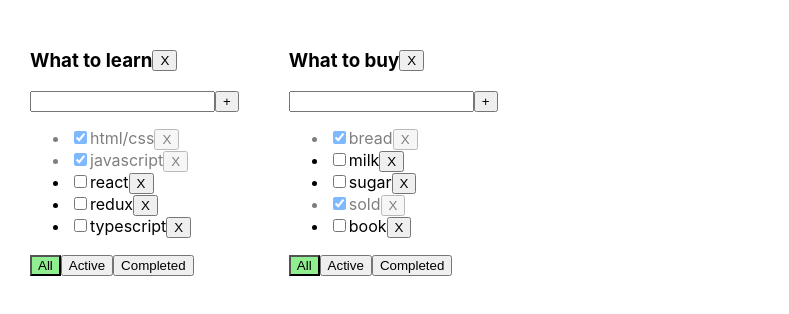
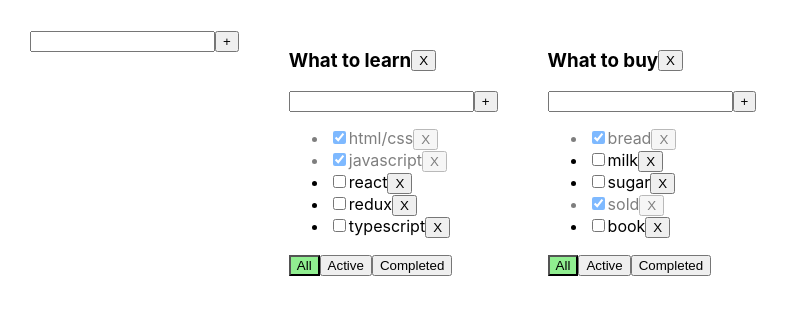
Before and after one commit to aidar2218/todolist-ts, a React (Create React App) app: page / in a window 1280 px wide. Shown: the top 314 px of the page, without its empty margins (0-789 px from the left). Built offline with nearby package versions, Linux system fonts and the light colour scheme.

Commit message:
Commit 2.6.1. Added universal components AddItemForm.tsx and EditableSpan.tsx

```diff
--- /dev/null
+++ b/src/AddItemForm/AddItemForm.tsx
@@ -0,0 +1,43 @@
+import React, {ChangeEvent, KeyboardEvent, useState} from 'react';
+import {Button} from "../Button/Button";
+
+type AddItemFormPropsType = {
+    addItem: (title: string) => void
+}
+
+export const AddItemForm = ({addItem}: AddItemFormPropsType) => {
+
+    const [title, setTitle] = useState<string>("");
+    const [error, setError] = useState<string | null>(null);
+
+    const addItemHandler = () => {
+        if (title.trim() !== "") {
+            addItem(title.trim());
+            setTitle("");
+        } else {
+            setError("Title is required");
+        }
+    }
+
+    const changeItemHandler = (event: ChangeEvent<HTMLInputElement>) => {
+        setTitle(event.currentTarget.value);
+    }
+
+    const addItemOnKeyUpHandler = (event: KeyboardEvent<HTMLInputElement>) => {
+        setError(null);
+        if (event.key === "Enter") {
+            addItemHandler();
+        }
+    }
+
+    return (
+        <div>
+            <input value={title}
+                   className={error ? "error" : ""}
+                   onChange={changeItemHandler}
+                   onKeyUp={addItemOnKeyUpHandler}/>
+            <Button title={"+"} onClick={addItemHandler}/>
+            {error && <div className={"error-message"}>{error}</div>}
+        </div>
+    );
+};
--- a/src/App.tsx
+++ b/src/App.tsx
@@ -2,6 +2,7 @@ import React, {useState} from 'react';
 import './App.css';
 import {TodoList} from "./TodoList/TodoList";
 import {v1} from "uuid";
+import {AddItemForm} from "./AddItemForm/AddItemForm";
 
 export type TaskType = {
     id: string
@@ -15,7 +16,7 @@ export type TasksStateType = {
 
 export type FilterValuesType = "all" | "active" | "completed"
 
-type TodoListType = {
+type TodolistType = {
     id: string
     title: string
     filter: FilterValuesType
@@ -26,7 +27,7 @@ const App = () => {
     let todolistID1 = v1();
     let todolistID2 = v1();
 
-    const [todolist, setTodolist] = useState<TodoListType[]>([
+    const [todoLists, setTodoLists] = useState<TodolistType[]>([
         {
             id: todolistID1,
             title: "What to learn",
@@ -75,10 +76,10 @@ const App = () => {
     };
 
     const changeFilter = (filterValue: FilterValuesType, todolistID: string) => {
-        const newTodolists = todolist.map(tl => {
+        const newTodolist = todoLists.map(tl => {
             return tl.id === todolistID ? {...tl, filter: filterValue} : tl;
         });
-        setTodolist(newTodolists);
+        setTodoLists(newTodolist);
     };
 
     const changeTaskStatus = (taskId: string, taskStatus: boolean, todolistID: string) => {
@@ -91,15 +92,45 @@ const App = () => {
     }
 
     const removeTodolist = (todolistID: string) => {
-        setTodolist(todolist.filter(tl => tl.id !== todolistID));
+        setTodoLists(todoLists.filter(tl => tl.id !== todolistID));
         delete tasks[todolistID];
         setTasks({...tasks});
+    }
+
+    const addTodolist = (title: string) => {
+        const todolistID = v1()
+        const newTodolist: TodolistType = {
+            id: todolistID,
+            title: title,
+            filter: "all"};
+        setTodoLists([newTodolist, ...todoLists]);
+        setTasks({[todolistID]: [], ...tasks});
+    }
+
+    const updateTaskTitle = (todolistID: string,
+                             taskID: string, newTitle: string) => {
+        const newTodolistTasks = {
+            ...tasks,
+            [todolistID]: tasks[todolistID].map(t => (t.id === taskID ? {
+                ...t,
+                title: newTitle
+            } : t)),
+        }
+        setTasks(newTodolistTasks);
+    }
+
+    const updateTodolistTitle = (todolistID: string, newTitle: string) => {
+        const newTodoLists = todoLists.map(tl => (tl.id === todolistID ? {
+            ...tl, title: newTitle
+        } : tl));
+        setTodoLists(newTodoLists)
     }
 
 
     return (
         <div className="App">
-            {todolist.map(tl => {
+            <AddItemForm addItem={addTodolist} />
+            {todoLists.map(tl => {
                 const allTodolistTasks = tasks[tl.id]
                 let tasksForTodoList = allTodolistTasks;
 
@@ -120,8 +151,10 @@ const App = () => {
                               changeFilter={changeFilter}
                               addTask={addTask}
                               changeTaskStatus={changeTaskStatus}
+                              updateTaskTitle={updateTaskTitle}
                               filter={tl.filter}
                               removeTodolist={removeTodolist}
+                              updateTodolistTitle={updateTodolistTitle}
                     />
                 )
             })}
--- /dev/null
+++ b/src/EditableSpan/EditableSpan.tsx
@@ -0,0 +1,39 @@
+import React, {ChangeEvent, useState} from 'react';
+
+type EditableSpanPropsType = {
+    value: string
+    onChange: (newTitle: string) => void
+}
+
+export const EditableSpan = ({value, onChange}: EditableSpanPropsType) => {
+
+    const [editMode, setEditMode] = useState(false);
+    const [title, setTitle] = useState(value);
+
+    const activateEditModeHandler = () => {
+        setEditMode(true);
+    }
+    const activateViewModeHandler = () => {
+        setEditMode(false);
+        onChange(title);
+    }
+
+    const changeTitleHandler = (e: ChangeEvent<HTMLInputElement>) => {
+        setTitle(e.currentTarget.value);
+    }
+
+
+    return (
+        <>
+            {editMode ? (
+                <input type="text"
+                       value={title}
+                       onChange={changeTitleHandler}
+                       onBlur={activateViewModeHandler}
+                       autoFocus/>
+            ) : (
+                <span onDoubleClick={activateEditModeHandler}>{value}</span>
+            )}
+        </>
+    )
+};
--- a/src/TodoList/TodoList.tsx
+++ b/src/TodoList/TodoList.tsx
@@ -1,6 +1,8 @@
-import React, {ChangeEvent, KeyboardEvent, useState} from 'react';
+import React from 'react';
 import {FilterValuesType, TaskType} from "../App";
 import {Button} from "../Button/Button";
+import {AddItemForm} from "../AddItemForm/AddItemForm";
+import {EditableSpan} from "../EditableSpan/EditableSpan";
 
 export type TodoListPropsType = {
     title: string
@@ -10,38 +12,18 @@ export type TodoListPropsType = {
     changeFilter: (filterValue: FilterValuesType, todolistID: string) => void
     addTask: (taskTitle: string, todolistID: string) => void
     changeTaskStatus: (taskId: string, taskStatus: boolean, todolistID: string) => void
+    updateTaskTitle: (todolistID: string, taskID: string, newTitle: string) => void
     filter: FilterValuesType
     removeTodolist: (todolistID: string) => void
+    updateTodolistTitle: (todolistID: string, newTitle: string) => void
 }
 
 export const TodoList = ({
                              title, todolistID, tasks, removeTask,
                              changeFilter, addTask,
-                             changeTaskStatus, filter, removeTodolist
+                             changeTaskStatus, updateTaskTitle, filter,
+                             removeTodolist, updateTodolistTitle
                          }: TodoListPropsType) => {
-
-    const [taskTitle, setTaskTitle] = useState<string>("");
-    const [error, setError] = useState<string | null>(null);
-
-    const onChangeTaskTitleHandler = (event: ChangeEvent<HTMLInputElement>) => {
-        setTaskTitle(event.currentTarget.value);
-    }
-
-    const addTaskHandler = () => {
-        if (taskTitle.trim() !== "") {
-            addTask(taskTitle.trim(), todolistID);
-            setTaskTitle("");
-        } else {
-            setError("Title is required");
-        }
-    }
-
-    const addTaskOnKeyUpHandler = (event: KeyboardEvent<HTMLInputElement>) => {
-        setError(null);
-        if (event.key === "Enter") {
-            addTaskHandler();
-        }
-    }
 
     const changeFilterTasksHandler = (filterValue: FilterValuesType) => {
         changeFilter(filterValue, todolistID);
@@ -59,21 +41,29 @@ export const TodoList = ({
         removeTodolist(todolistID);
     }
 
+    const addTaskCallback = (title: string) => {
+        addTask(title, todolistID);
+    }
+
+    const updateTaskTitleHandler = (taskID: string, newTitle: string) => {
+        updateTaskTitle(todolistID, taskID, newTitle);
+    }
+
+    const updateTodolistTitleHandler = (newTitle: string) => {
+        updateTodolistTitle(todolistID, newTitle);
+    }
+
 
     return (
         <div>
             <div className={"todolist-title-container"}>
-                <h3>{title}</h3>
+                <h3>
+                    <EditableSpan value={title}
+                                  onChange={updateTodolistTitleHandler} />
+                </h3>
                 <Button title={"X"} onClick={removeTodolistHandler}/>
             </div>
-            <div>
-                <input value={taskTitle}
-                       className={error ? "error" : ""}
-                       onChange={onChangeTaskTitleHandler}
-                       onKeyUp={addTaskOnKeyUpHandler}/>
-                <Button title={"+"} onClick={addTaskHandler}/>
-                {error && <div className={"error-message"}>{error}</div>}
-            </div>
+            <AddItemForm addItem={addTaskCallback}/>
             {tasks.length === 0 ? (
                 <p>there are no tasks</p>
             ) : (
@@ -85,7 +75,8 @@ export const TodoList = ({
                                        onChange={(event) => changeTaskStatusHandler(task.id,
                                            event.currentTarget.checked)}
                                        checked={task.isDone}/>
-                                <span>{task.title}</span>
+                                <EditableSpan value={task.title}
+                                              onChange={(newTitle) => updateTaskTitleHandler(task.id, newTitle)}/>
                                 <Button title={"X"} onClick={() => removeTaskHandler(task.id)}/>
                             </li>
                         )
```
